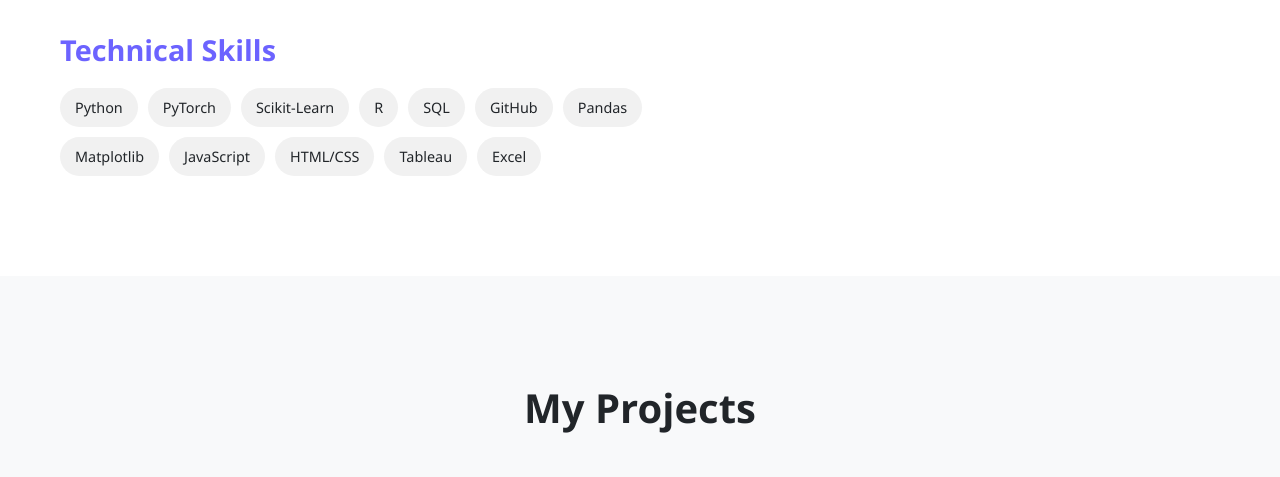
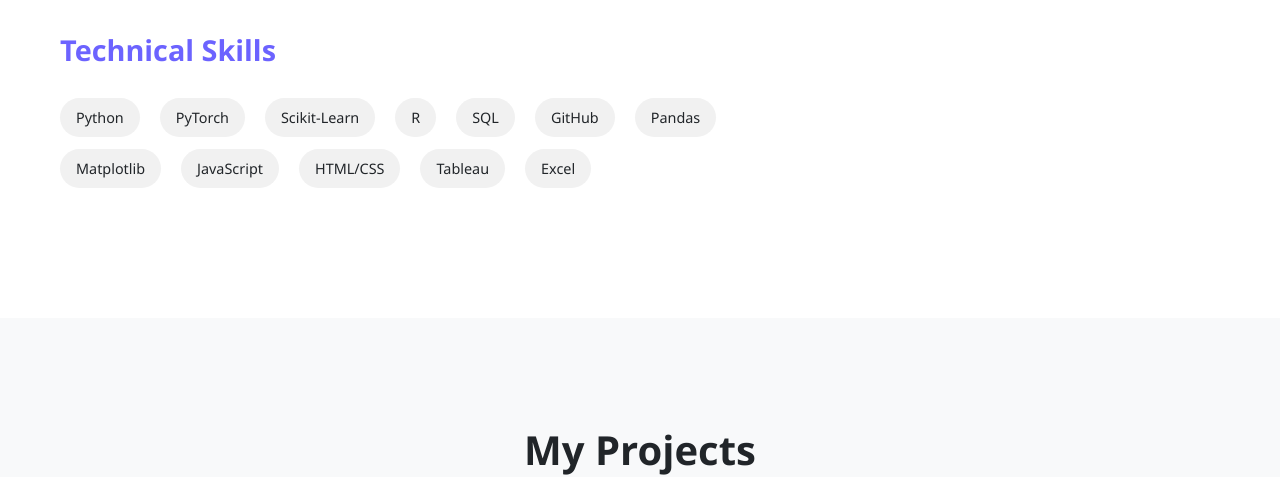
Before and after one commit to Nickmm11/Portfolio_Website, a plain HTML site: page index.html in a window 1280 px wide. Shown: the part 1376-1853 px from the top of the page. Drawn offline with Linux system fonts and the light colour scheme.

Commit message:
change spacing between skill tags

```diff
--- a/styles.css
+++ b/styles.css
@@ -161,18 +161,20 @@
 }
 
 .skills h3 {
-    margin-bottom: 15px;
+    margin-bottom: 25px;
 }
 
 .skill-tags {
     display: flex;
     flex-wrap: wrap;
-    gap: 10px;
+    gap: 12px 20px;
+    margin-top: 20px;
+    margin-bottom: 30px;
 }
 
 .skill-tag {
     background-color: #f1f1f1;
-    padding: 8px 15px;
+    padding: 8px 16px;
     border-radius: 20px;
     font-size: 0.9rem;
     transition: all 0.3s;
```
